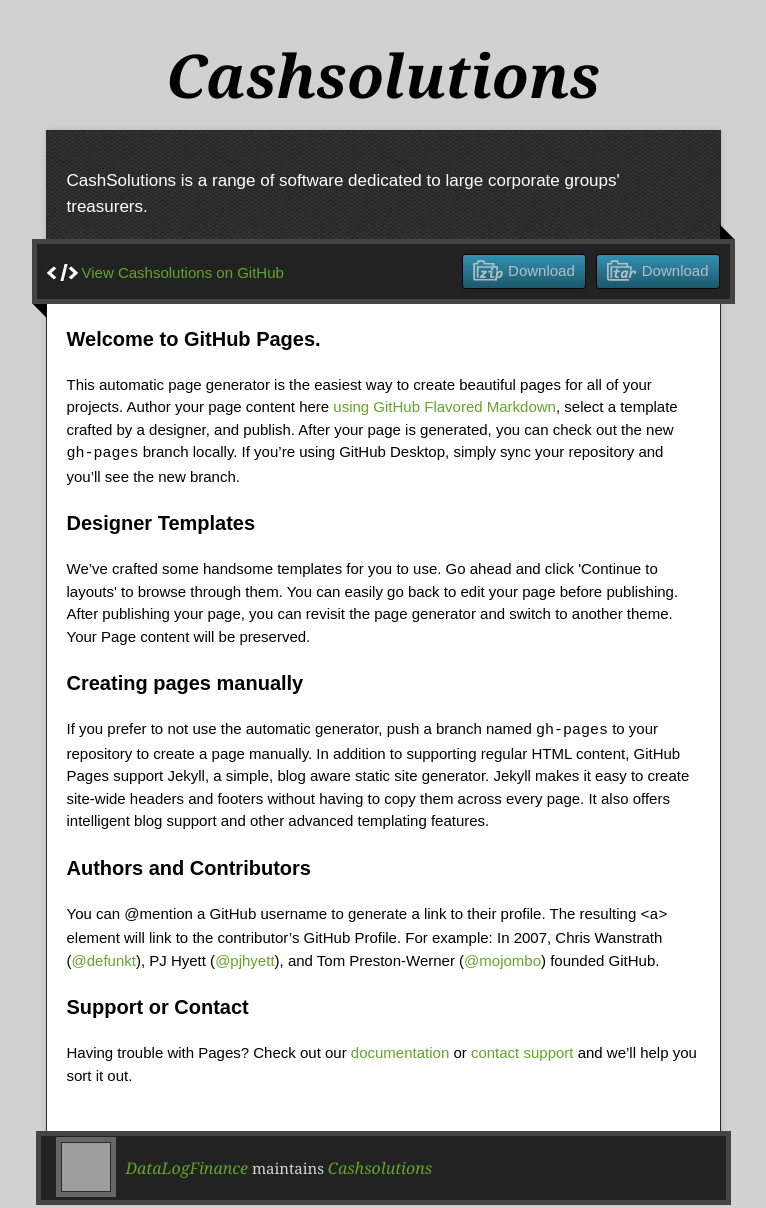
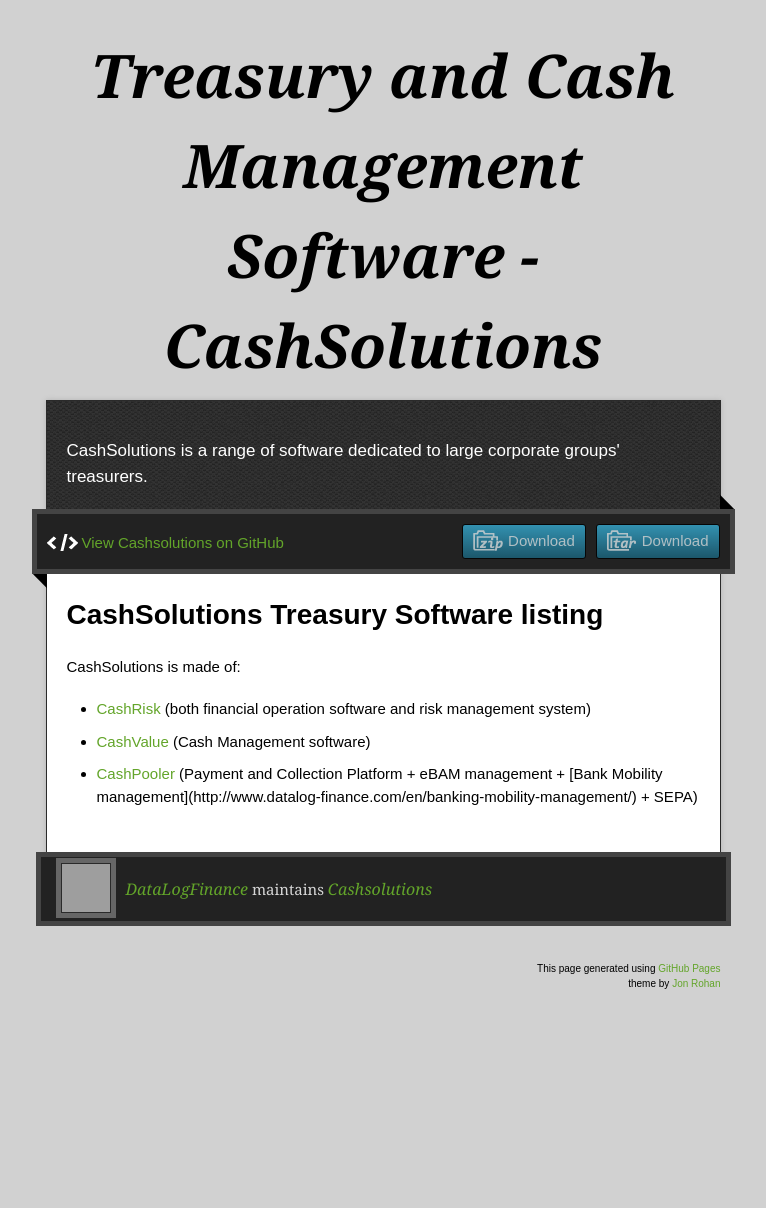
Before and after one commit to DataLogFinance/cashsolutions, a plain HTML site: page index.html in a window 1280 px wide. Shown: the top 1208 px of the page, without its empty margins (257-1023 px from the left). After the commit the page ends 1081 px from the top, so only its background shows below. Drawn offline with nearby package versions, Linux system fonts and the light colour scheme; grey boxes are pictures that could not be loaded.

Commit message:
Update index.html

```diff
--- a/index.html
+++ b/index.html
@@ -22,7 +22,7 @@
 
   <div class="wrapper">
     <header>
-      <h1 class="title">Cashsolutions</h1>
+      <h1 class="title">Treasury and Cash Management Software - CashSolutions</h1>
     </header>
     <div id="container">
       <p class="tagline">CashSolutions is a range of software dedicated to large corporate groups&#39; treasurers.</p>
@@ -36,30 +36,15 @@
         <span class="blc"></span><span class="trc"></span>
         </div>
         <article class="markdown-body">
-          <h3>
-<a id="welcome-to-github-pages" class="anchor" href="#welcome-to-github-pages" aria-hidden="true"><span aria-hidden="true" class="octicon octicon-link"></span></a>Welcome to GitHub Pages.</h3>
+          <h1>
+<a id="welcome-to-github-pages" class="anchor" href="#welcome-to-github-pages" aria-hidden="true"><span aria-hidden="true" class="octicon octicon-link"></span></a>CashSolutions Treasury Software listing</h1>
 
-<p>This automatic page generator is the easiest way to create beautiful pages for all of your projects. Author your page content here <a href="https://guides.github.com/features/mastering-markdown/">using GitHub Flavored Markdown</a>, select a template crafted by a designer, and publish. After your page is generated, you can check out the new <code>gh-pages</code> branch locally. If you’re using GitHub Desktop, simply sync your repository and you’ll see the new branch.</p>
-
-<h3>
-<a id="designer-templates" class="anchor" href="#designer-templates" aria-hidden="true"><span aria-hidden="true" class="octicon octicon-link"></span></a>Designer Templates</h3>
-
-<p>We’ve crafted some handsome templates for you to use. Go ahead and click 'Continue to layouts' to browse through them. You can easily go back to edit your page before publishing. After publishing your page, you can revisit the page generator and switch to another theme. Your Page content will be preserved.</p>
-
-<h3>
-<a id="creating-pages-manually" class="anchor" href="#creating-pages-manually" aria-hidden="true"><span aria-hidden="true" class="octicon octicon-link"></span></a>Creating pages manually</h3>
-
-<p>If you prefer to not use the automatic generator, push a branch named <code>gh-pages</code> to your repository to create a page manually. In addition to supporting regular HTML content, GitHub Pages support Jekyll, a simple, blog aware static site generator. Jekyll makes it easy to create site-wide headers and footers without having to copy them across every page. It also offers intelligent blog support and other advanced templating features.</p>
-
-<h3>
-<a id="authors-and-contributors" class="anchor" href="#authors-and-contributors" aria-hidden="true"><span aria-hidden="true" class="octicon octicon-link"></span></a>Authors and Contributors</h3>
-
-<p>You can @mention a GitHub username to generate a link to their profile. The resulting <code>&lt;a&gt;</code> element will link to the contributor’s GitHub Profile. For example: In 2007, Chris Wanstrath (<a href="https://github.com/defunkt" class="user-mention">@defunkt</a>), PJ Hyett (<a href="https://github.com/pjhyett" class="user-mention">@pjhyett</a>), and Tom Preston-Werner (<a href="https://github.com/mojombo" class="user-mention">@mojombo</a>) founded GitHub.</p>
-
-<h3>
-<a id="support-or-contact" class="anchor" href="#support-or-contact" aria-hidden="true"><span aria-hidden="true" class="octicon octicon-link"></span></a>Support or Contact</h3>
-
-<p>Having trouble with Pages? Check out our <a href="https://help.github.com/pages">documentation</a> or <a href="https://github.com/contact">contact support</a> and we’ll help you sort it out.</p>
+<p>CashSolutions is made of:</p>
+ <ul>
+   <li><a href="http://www.datalog-finance.com/en/cashsolutions-range/financial-operation-risks/">CashRisk</a> (both financial operation software and risk management system)</li>
+   <li><a href="http://www.datalog-finance.com/en/cashsolutions-range/treasury-cashvalue/">CashValue</a> (Cash Management software)</li>
+   <li><a href="http://www.datalog-finance.com/en/cashsolutions-range/payment-cashpooler/">CashPooler</a> (Payment and Collection Platform + eBAM management + [Bank Mobility management](http://www.datalog-finance.com/en/banking-mobility-management/) + SEPA)</li>
+ </ul>
         </article>
       </div>
     </div>
```
